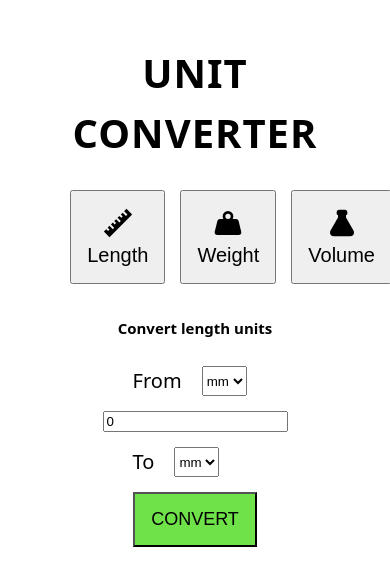
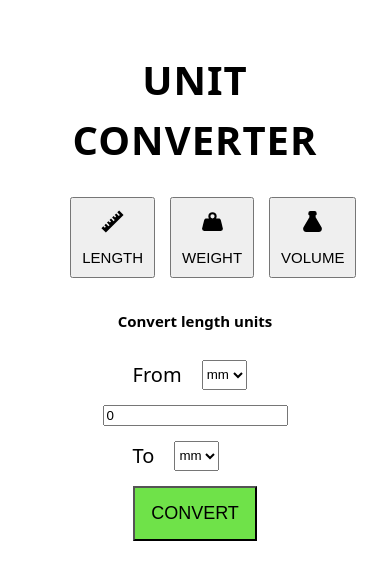
Before and after one commit to tamaskovacs0408/unit-converter, a React (Vite) app: page / in a window 390 px wide. Shown: the part 138-724 px from the top of the page. Built offline with nearby package versions, Linux system fonts and the light colour scheme.

Commit message:
Update selector button styles

```diff
--- a/src/UI/Button.module.scss
+++ b/src/UI/Button.module.scss
@@ -1,6 +1,9 @@
 .selectorButton {
+  display: flex;
+  flex-direction: column;
+  justify-content: center;
+  align-items: center;
   width: 100%;
-  font-size: 2rem;
   padding: 1.5rem;
 
   &:active,
@@ -10,7 +13,32 @@
   }
 
   &:active svg,
-  &:focus svg {
+  &:focus svg,
+  &:hover svg {
     color: #6FE249;
   }
+
+  @media (max-width: 425px) {
+    padding: 1rem;
+  }
+
+  svg {
+    width: 4.5rem;
+    height: 4.5rem;
+
+    @media (max-width: 425px) {
+      width: 2.5rem;
+      height: 2.5rem;
+    }
+  }
+
+  span {
+    font-size: 2rem;
+    text-transform: uppercase;
+    margin-top: 1.5rem;
+
+    @media (max-width: 425px) {
+      font-size: 1.5rem;
+    }
+  }
 }
```
